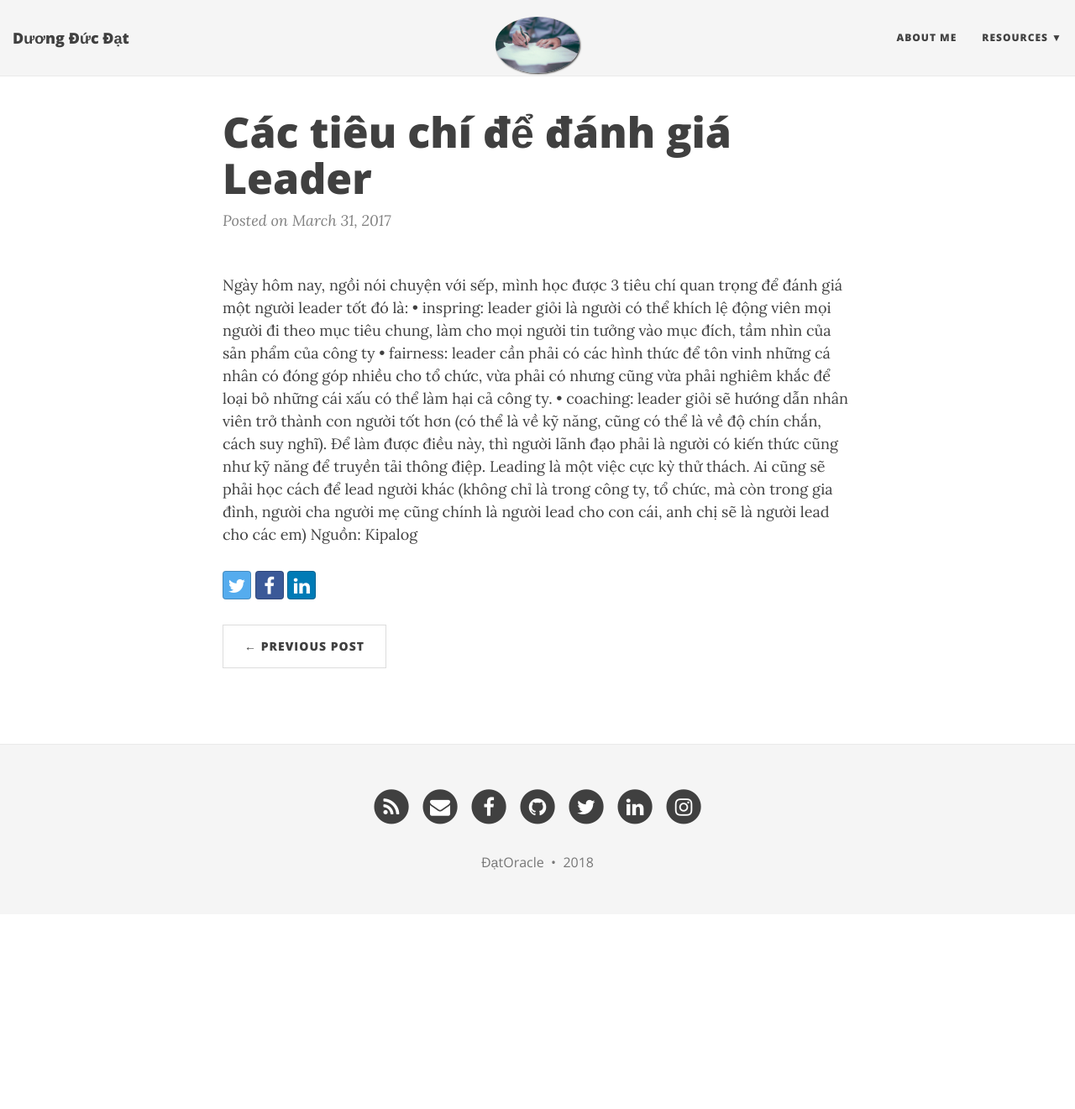
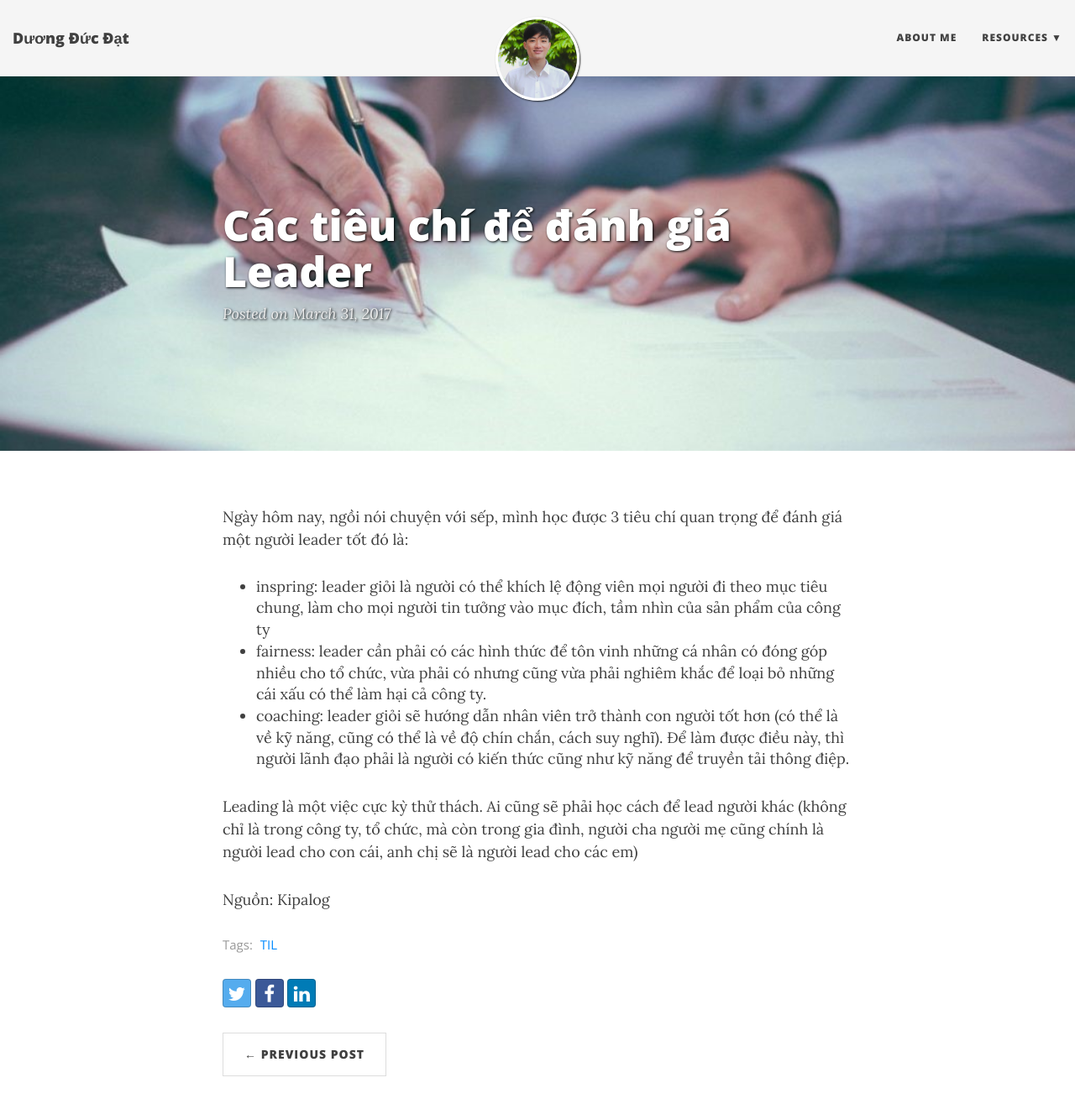
Before and after one commit to noobfromvn/noobfromvn.github.io, a Jekyll site: the page built from _posts/2017-03-31-cac-tieu-chi-danh-gia-leader.md, in a window 1280 px wide and 1400 px high. Shown: the top 1321 px of the window at 84% size. Built offline with Jekyll 4.4.1, drawn with Linux system fonts in a browser that asks for light colours; nearby versions of some CDN libraries.

Commit message:
Update 2017-03-31-cac-tieu-chi-danh-gia-leader.md

```diff
--- a/_posts/2017-03-31-cac-tieu-chi-danh-gia-leader.md
+++ b/_posts/2017-03-31-cac-tieu-chi-danh-gia-leader.md
@@ -1,12 +1,15 @@
 ---
 layout: post
 title: Các tiêu chí để đánh giá Leader
-image: /img/leader.jpg
+tags: [TIL]
+bigimg: /img/leader.jpg
 ---
 
 Ngày hôm nay, ngồi nói chuyện với sếp, mình học được 3 tiêu chí quan trọng để đánh giá một người leader tốt đó là:
-•	inspring: leader giỏi là người có thể khích lệ động viên mọi người đi theo mục tiêu chung, làm cho mọi người tin tưởng vào mục đích, tầm nhìn của sản phẩm của công ty
-•	fairness: leader cần phải có các hình thức để tôn vinh những cá nhân có đóng góp nhiều cho tổ chức, vừa phải có nhưng cũng vừa phải nghiêm khắc để loại bỏ những cái xấu có thể làm hại cả công ty.
-•	coaching: leader giỏi sẽ hướng dẫn nhân viên trở thành con người tốt hơn (có thể là về kỹ năng, cũng có thể là về độ chín chắn, cách suy nghĩ). Để làm được điều này, thì người lãnh đạo phải là người có kiến thức cũng như kỹ năng để truyền tải thông điệp.
+-	inspring: leader giỏi là người có thể khích lệ động viên mọi người đi theo mục tiêu chung, làm cho mọi người tin tưởng vào mục đích, tầm nhìn của sản phẩm của công ty
+-	fairness: leader cần phải có các hình thức để tôn vinh những cá nhân có đóng góp nhiều cho tổ chức, vừa phải có nhưng cũng vừa phải nghiêm khắc để loại bỏ những cái xấu có thể làm hại cả công ty.
+-	coaching: leader giỏi sẽ hướng dẫn nhân viên trở thành con người tốt hơn (có thể là về kỹ năng, cũng có thể là về độ chín chắn, cách suy nghĩ). Để làm được điều này, thì người lãnh đạo phải là người có kiến thức cũng như kỹ năng để truyền tải thông điệp.
+
 Leading là một việc cực kỳ thử thách. Ai cũng sẽ phải học cách để lead người khác (không chỉ là trong công ty, tổ chức, mà còn trong gia đình, người cha người mẹ cũng chính là người lead cho con cái, anh chị sẽ là người lead cho các em)
+
 Nguồn: Kipalog
```
